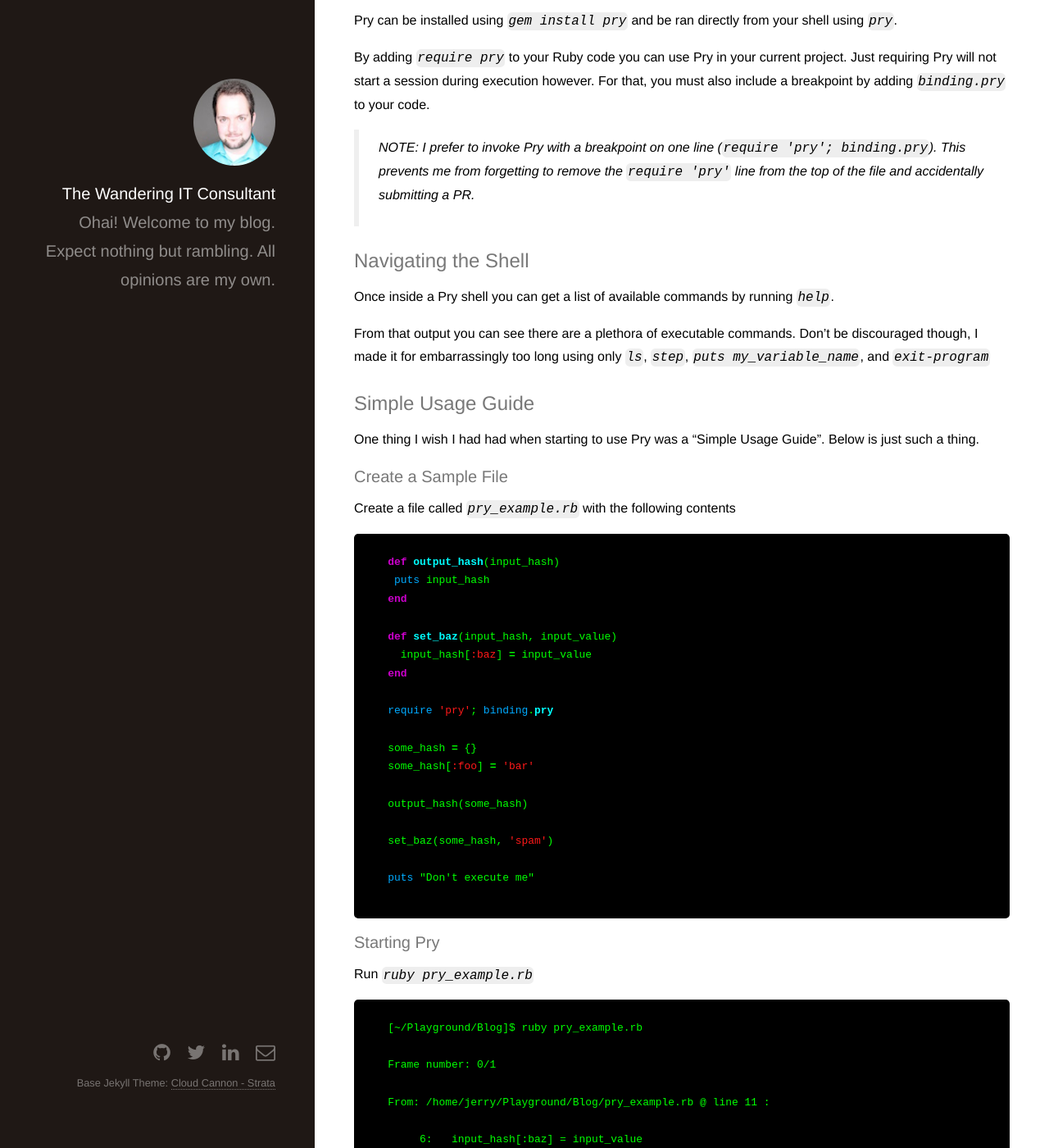
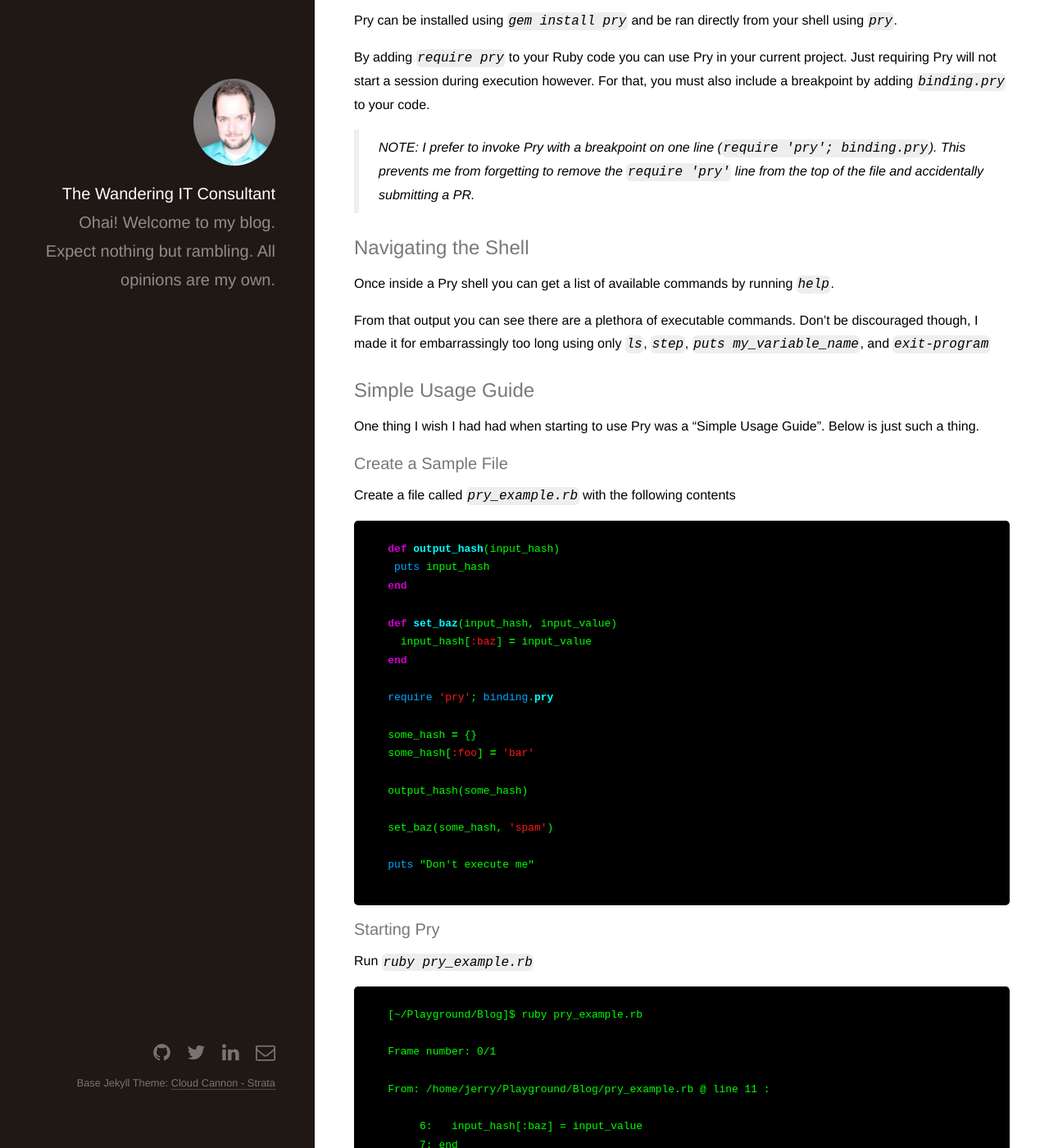
Before and after one commit to biox/jerryaldrichiii.github.io, a Jekyll site: the page built from _posts/2016-10-18-debugging-ruby-with-the-pry-debugger.md, in a window 1280 px wide and 1400 px high, scrolled down 401 px. Shown: the whole window at 82% size. Built offline with Jekyll 4.4.1, drawn with Linux system fonts in a browser that asks for light colours; nearby versions of some CDN libraries; library files that are not in the unit come from our copies.

Commit message:
Remove margin around `p` items in `blockquote`

```diff
--- a/css/style.scss
+++ b/css/style.scss
@@ -127,6 +127,10 @@ blockquote {
   font-style: italic;
   margin: 0 0 $size-element-margin 0;
   padding: 0.5em 0 0.5em 1.5em;
+
+  p {
+    margin: 0
+  }
 }
 
 .align-left {
```
